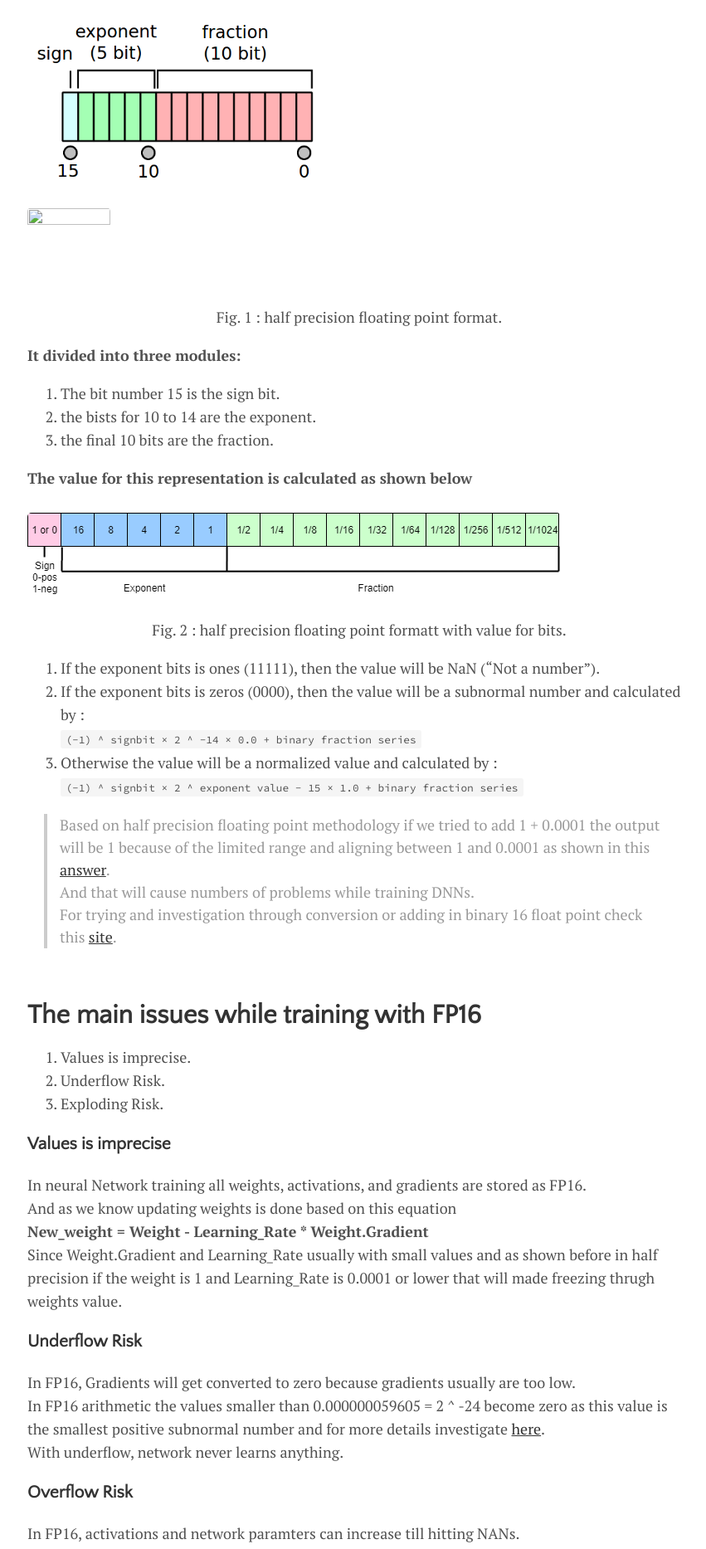
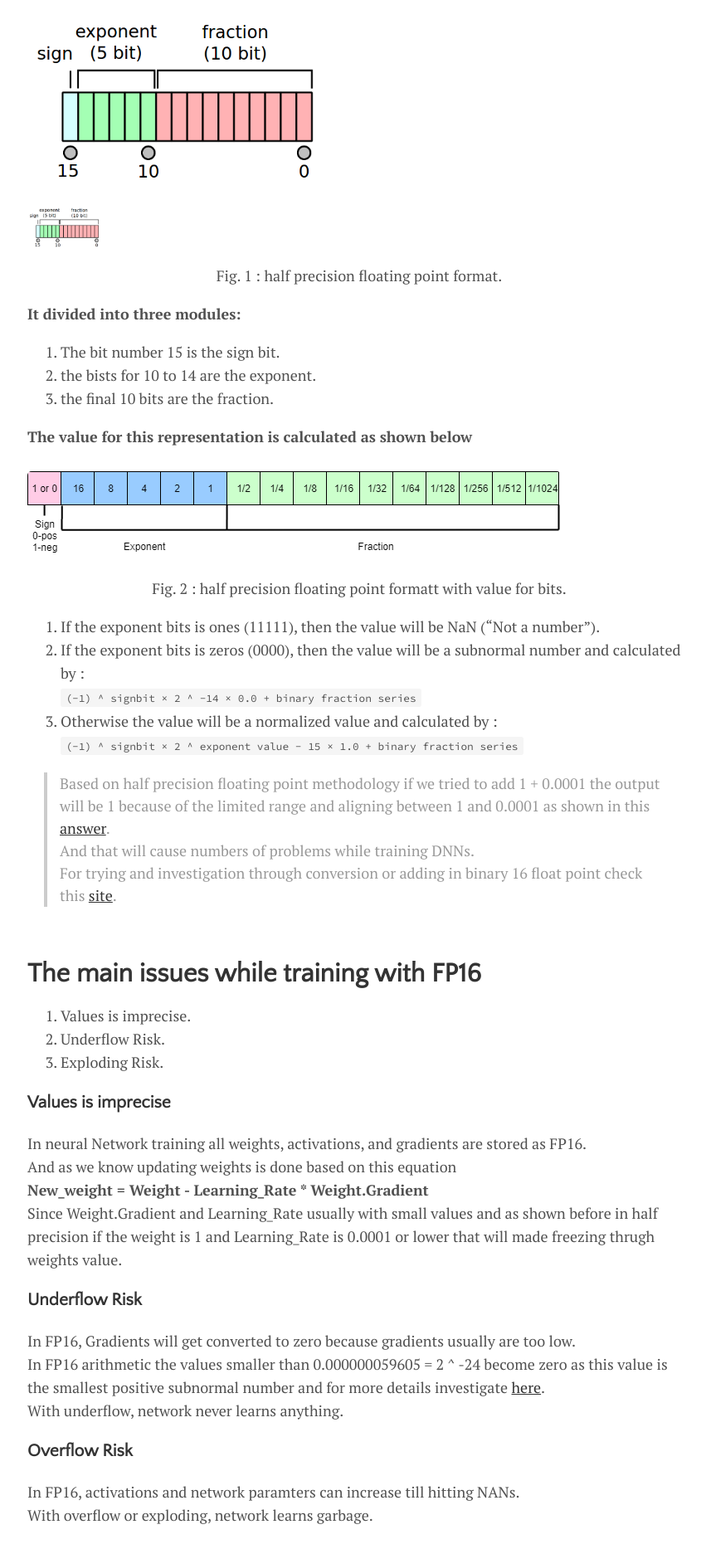
Before and after one commit to IslamMohamedMosaad/IslamMohamedMosaad.github.io, a Jekyll site: the page built from _posts/2020-05-28-Mixed-Precision-Training.md, in a window 1280 px wide. Shown: the part 1397-3264 px from the top of the page at 83% size, without its empty margins (207-1058 px from the left). Built offline with Jekyll 4.4.1, drawn with Linux system fonts in a browser that asks for light colours; comment, search, counter and statistics services are not loaded.

Commit message:
Update 2020-05-28-Mixed-Precision-Training.md

```diff
--- a/_posts/2020-05-28-Mixed-Precision-Training.md
+++ b/_posts/2020-05-28-Mixed-Precision-Training.md
@@ -27,7 +27,7 @@ So with **Mixed precision** which uses both single and half precision representa
 ![half precision floating point format]({{'../../assets/img/floating-point-arithmetic-half-precision.jpg#center' | relative_url }})
 {: style="width: 400px;" class="center;" width: 50%;}
 
-<img align="center" width="100" height="100" src="assets/img/floating-point-arithmetic-half-precision.jpg">
+<img align="center" width="100" height="100" src="../assets/img/floating-point-arithmetic-half-precision.jpg">
 <p align="center"> Fig. 1 : half precision floating point format. </p>
 
 **It divided into three modules:**
```
